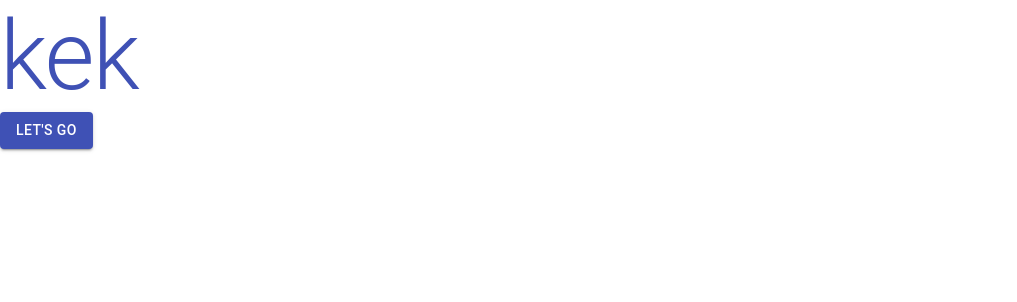
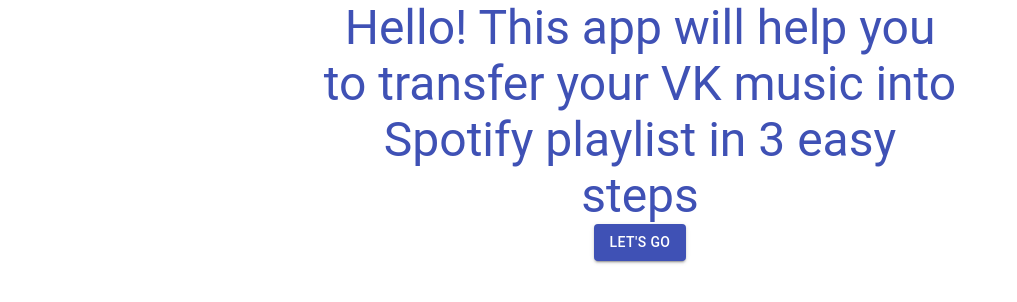
Before and after one commit to Mishelles/vk-spotify-playlist-transfer, a React (Create React App) app in the folder frontend/: page / in a window 1280 px wide. Shown: the top 302 px of the page, without its empty margins (0-1017 px from the left). Built offline with nearby package versions, Linux system fonts and the light colour scheme; the HTML template or start-up script is replaced by a standard one.

Commit message:
Reusable logic transferred into description component

```diff
--- /dev/null
+++ b/frontend/src/components/DescriptionComponent.js
@@ -0,0 +1,15 @@
+import {Grid, Typography} from "@material-ui/core";
+
+export default function DescriptionComponent(props) {
+    return (
+        <div>
+            <Grid container justify="center" alignItems="center" direction="column">
+                <Grid item xs={6}>
+                    <Typography variant="h3" color="primary" align="center">
+                        {props.text}
+                    </Typography>
+                </Grid>
+            </Grid>
+        </div>
+    )
+}
--- a/frontend/src/pages/SpotifyLoginScreen.js
+++ b/frontend/src/pages/SpotifyLoginScreen.js
@@ -1,18 +1,17 @@
-import {Button, Container, Typography} from "@material-ui/core";
+import {Button, Container, Grid} from "@material-ui/core";
 import {Link} from "react-router-dom";
+import DescriptionComponent from "../components/DescriptionComponent";
 
 
 export default function SpotifyLoginScreen() {
     return(
-        <Container maxWidth="sm">
-            <Typography variant="h2" color="primary">
-                <span>This is Spotify login screen</span>
-            </Typography>
+        <div>
+            <DescriptionComponent text="In order to create new playlist and add tracks we need you to login into your Spotify account" />
             <Link to="/spotify-redirect">
                 <Button variant="contained" color="primary">
                     Login to Spotify
                 </Button>
             </Link>
-        </Container>
+        </div>
     )
 }
--- a/frontend/src/pages/VKConfirmationScreen.js
+++ b/frontend/src/pages/VKConfirmationScreen.js
@@ -2,6 +2,7 @@
 import {Button, FormControl, Input, InputAdornment, makeStyles, Typography} from "@material-ui/core";
 import React from "react";
 import { useHistory } from 'react-router-dom'
+import DescriptionComponent from "../components/DescriptionComponent";
 
 const useStyles = makeStyles((theme) => ({
     root: {
@@ -37,9 +38,7 @@
 
     return (
         <div>
-            <Typography variant="h1" color="primary">
-                lol
-            </Typography>
+            <DescriptionComponent text="SMS with confirmation code has been sent. Please, check your phone and enter the code below" />
             <FormControl className={clsx(classes.margin, classes.withoutLabel, classes.textField)}>
                 <Input
                     id="standard-adornment-weight"
--- a/frontend/src/pages/VKLoginScreen.js
+++ b/frontend/src/pages/VKLoginScreen.js
@@ -13,6 +13,7 @@
 import clsx from 'clsx';
 import React from "react";
 import { useHistory } from 'react-router-dom'
+import DescriptionComponent from "../components/DescriptionComponent";
 
 const useStyles = makeStyles((theme) => ({
     root: {
@@ -58,9 +59,7 @@
 
     return (
         <div>
-            <Typography variant="h1" color="primary">
-                lol
-            </Typography>
+            <DescriptionComponent text="Now you need to login into your VK account" />
             <FormControl className={clsx(classes.margin, classes.withoutLabel, classes.textField)}>
                 <Input
                     id="standard-adornment-weight"
--- a/frontend/src/pages/WelcomeScreen.js
+++ b/frontend/src/pages/WelcomeScreen.js
@@ -1,18 +1,21 @@
-import {Button, Container, Typography} from "@material-ui/core";
+import {Button, Container, Grid, Typography} from "@material-ui/core";
 import {Link} from "react-router-dom";
+import DescriptionComponent from "../components/DescriptionComponent";
 
 
 export default function WelcomeScreen() {
     return (
         <div>
-            <Typography variant="h1" color="primary">
-                kek
-            </Typography>
-            <Link to="/spotify-login">
-                <Button variant="contained" color="primary">
-                    Let's go
-                </Button>
-            </Link>
+            <DescriptionComponent text="Hello! This app will help you to transfer your VK music into Spotify playlist in 3 easy steps" />
+            <Grid container justify="center" alignItems="center" alignContent="center" direction="column">
+                <Grid item xs={6} >
+                    <Link to="/spotify-login">
+                        <Button variant="contained" color="primary">
+                            LET'S GO
+                        </Button>
+                    </Link>
+                </Grid>
+            </Grid>
         </div>
     )
 }
```
